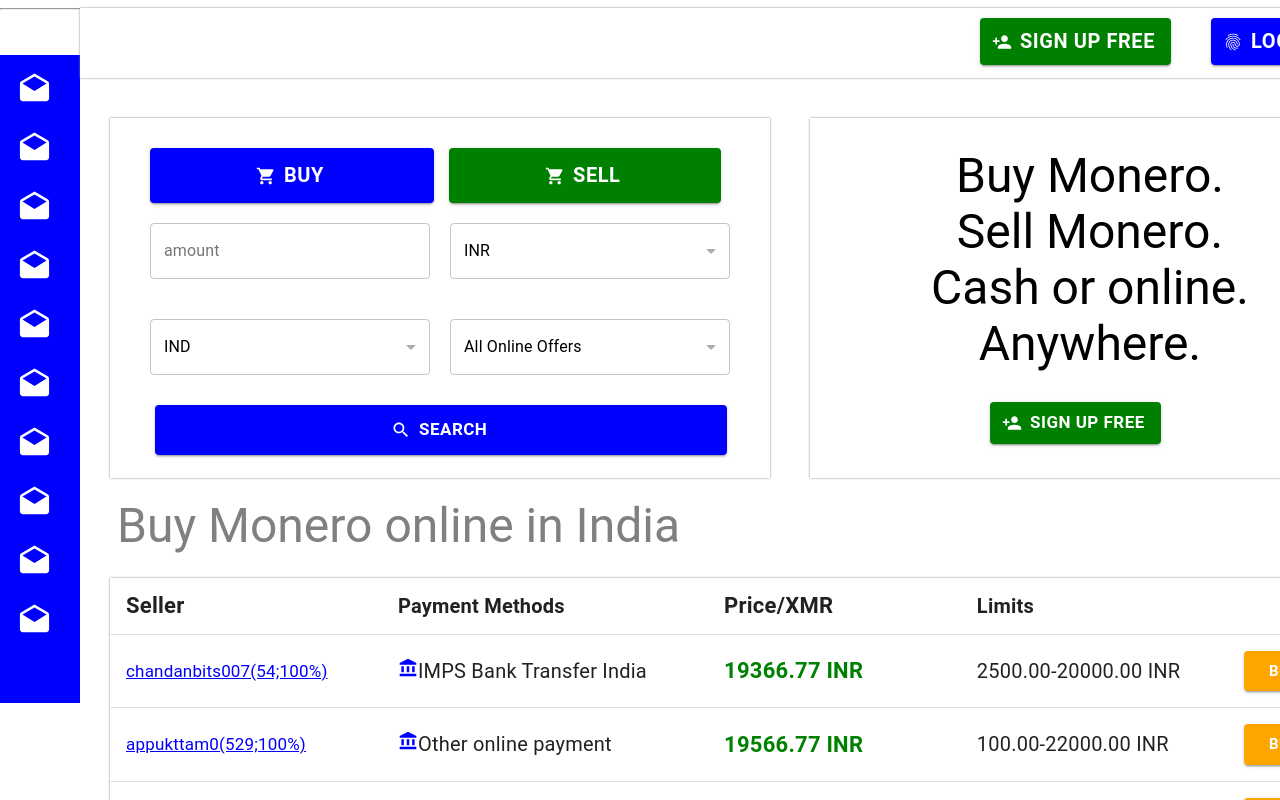
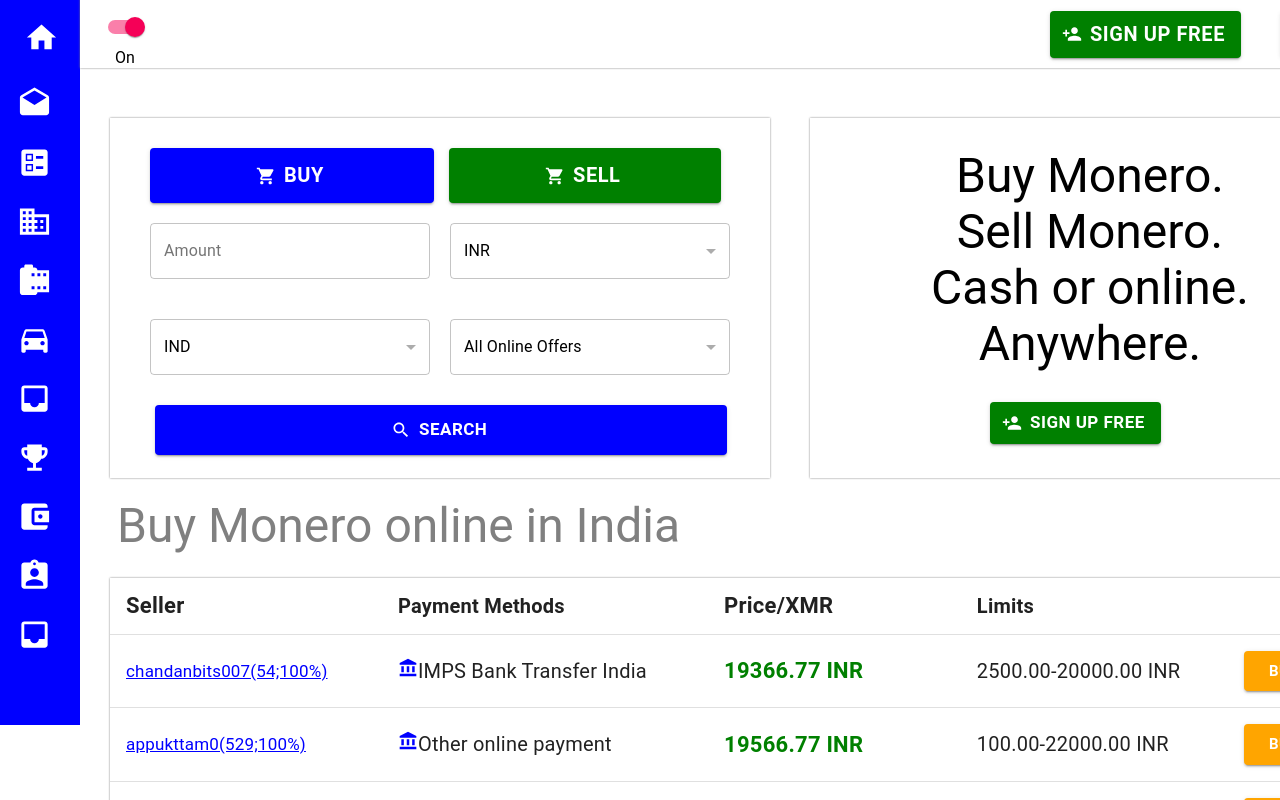
Before and after one commit to kartikayappinventiv1910/ReactTraining1, a React (Create React App) app: page / in a window 1280 px wide. Shown: the top 800 px of the page. Built offline with nearby package versions, Linux system fonts and the light colour scheme.

Commit message:
Assignment5 of material ui updated in index.js

```diff
--- a/src/modules/assignment5/index.js
+++ b/src/modules/assignment5/index.js
@@ -1,13 +1,12 @@
 import react from "react";
+
 import {
   makeStyles,
-  Drawer,
   List,
   ListItem,
   ListItemIcon,
   Button,
   TextField,
-  Toolbar,
   Typography,
   TableContainer,
   Table,
@@ -15,7 +14,12 @@
   TableBody,
   TableRow,
   TableCell,
-  Paper,FormControl,InputLabel,Select,MenuItem
+  FormControl,
+  InputLabel,
+  Select,
+  MenuItem,
+  FormControlLabel,
+  Switch
 } from "@material-ui/core";
 import InboxIcon from "@material-ui/icons/Inbox";
 import DraftsIcon from "@material-ui/icons/Drafts";
@@ -26,7 +30,16 @@
 import VpnLockIcon from "@material-ui/icons/VpnLock";
 import AccountBalanceIcon from "@material-ui/icons/AccountBalance";
 import LocationOnIcon from "@material-ui/icons/LocationOn";
-import SearchIcon from '@material-ui/icons/Search';
+import SearchIcon from "@material-ui/icons/Search";
+import HomeIcon from '@material-ui/icons/Home';
+import AccountBalanceWalletIcon from '@material-ui/icons/AccountBalanceWallet';
+import AssignmentIndIcon from '@material-ui/icons/AssignmentInd';
+import BallotIcon from '@material-ui/icons/Ballot';
+import BusinessIcon from '@material-ui/icons/Business';
+import CameraRollIcon from '@material-ui/icons/CameraRoll';
+import DirectionsCarIcon from '@material-ui/icons/DirectionsCar';
+import EmojiEventsIcon from '@material-ui/icons/EmojiEvents';
+import AssignmentIcon from '@material-ui/icons/Assignment';
 
 const styles = makeStyles({
   mainContainer: {
@@ -38,10 +51,18 @@
   menubar: {
     marginTop: "-10px",
     position: "fixed",
+    backgroundColor:"blue"
   },
   menuItem: {
     backgroundColor: "blue",
     padding: "17px",
+    color: "white",
+    width: "80px",
+    marginTop: "-10px",
+  },
+  menuItem2: {
+    backgroundColor: "black",
+    padding: "24px",
     color: "white",
     width: "80px",
     marginTop: "-10px",
@@ -56,16 +77,20 @@
     position: "absolute",
     backgroundColor: "white",
     height: "70px",
-    width: "1345px",
-    margin: "0px 80px",
+    width: "1347px",
+    margin: "-10px 80px",
     boxShadow: "0 0 2px grey",
   },
+  switch:{
+    color:"green",
+    marginTop:"10px"
+  },
+
   button: {
     backgroundColor: "green",
     fontSize: "20px",
     fontWeight: "bold",
-    left: "880px",
-    top: "10px",
+    left: "860px",
     margin: "0px 20px",
     cursor: "pointer",
   },
@@ -73,14 +98,9 @@
     backgroundColor: "blue",
     fontSize: "20px",
     fontWeight: "bold",
-    left: "900px",
-    top: "10px",
+    left: "880px",
     cursor: "pointer",
   },
-  // headerbottom:{
-  //     marginTop:"200px",
-  //     backgroundColor:"white"
-  // },
   search: {
     width: "600px",
     height: "300px",
@@ -105,17 +125,10 @@
     padding: "10px 100px",
     cursor: "pointer",
   },
-//   inputtext: {
-//     fontSize: "20px",
-//     border: "1px solid grey",
-//     margin: "20px 10px",
-//     width: "285px",
-//     height: "50px",
-//   },
-amountinput:{
-    margin:"20px 10px",
-    width:"280px"
-},
+  amountinput: {
+    margin: "20px 10px",
+    width: "280px",
+  },
   signupfree: {
     width: "500px",
     height: "300px",
@@ -171,6 +184,7 @@
   },
   buybutton: {
     backgroundColor: "orange",
+    color:"white",
     padding: "7px 25px",
     marginLeft: "-60px",
     fontSize: "15px",
@@ -243,7 +257,7 @@
     position: "absolute",
     width: "700px",
     margin: "1160px -20px",
-    color: "grey",
+    color: "black",
   },
   tablecontainer2: {
     position: "absolute",
@@ -256,7 +270,7 @@
     position: "absolute",
     width: "700px",
     margin: "1820px 40px",
-    color: "grey",
+    color: "black",
   },
   tablecontainer3: {
     position: "absolute",
@@ -268,9 +282,9 @@
   distancecol: {
     fontSize: "20px",
   },
-  inrSelect: {
-      width:"280px",
-      margin:"20px 10px",
+  inputSelect: {
+    width: "280px",
+    margin: "20px 10px",
     color: "dark-greyTwo-color",
     "& .MuiSvgIcon-root ": {
       borderLeft: "1px solid dark-greyTwo-color",
@@ -280,13 +294,21 @@
       color: "black",
     },
   },
-  searchbutton:{
+  searchbutton: {
     backgroundColor: "blue",
-    padding:"10px 240px",
+    padding: "10px 240px",
     fontSize: "17px",
     fontWeight: "600",
     margin: "10px 15px",
     cursor: "pointer",
+  },
+  steppercontent:{
+      margin:"3100px 270px",
+      position:"absolute",
+      boxShadow:"0 0 2px grey",
+      width:"800px",
+      height:"300px",
+      padding:"30px"
   }
 });
 
@@ -295,11 +317,10 @@
   return (
     <div className={classes.body}>
       <div className={classes.menubar}>
-        {/* <Drawer anchor={"left"} open={true}> */}
         <List component="nav" aria-label="main mailbox folders">
-          <ListItem button className={classes.menuItem}>
+          <ListItem button className={classes.menuItem2}>
             <ListItemIcon>
-              <InboxIcon fontSize={"large"} className={classes.icon} />
+              <HomeIcon fontSize={"large"} className={classes.icon} />
             </ListItemIcon>
           </ListItem>
           <ListItem button className={classes.menuItem}>
@@ -309,47 +330,47 @@
           </ListItem>
           <ListItem button className={classes.menuItem}>
             <ListItemIcon>
-              <DraftsIcon fontSize={"large"} className={classes.icon} />
+              <BallotIcon fontSize={"large"} className={classes.icon} />
             </ListItemIcon>
           </ListItem>
           <ListItem button className={classes.menuItem}>
             <ListItemIcon>
-              <DraftsIcon fontSize={"large"} className={classes.icon} />
+              <BusinessIcon fontSize={"large"} className={classes.icon} />
             </ListItemIcon>
           </ListItem>
           <ListItem button className={classes.menuItem}>
             <ListItemIcon>
-              <DraftsIcon fontSize={"large"} className={classes.icon} />
+              <CameraRollIcon fontSize={"large"} className={classes.icon} />
             </ListItemIcon>
           </ListItem>
           <ListItem button className={classes.menuItem}>
             <ListItemIcon>
-              <DraftsIcon fontSize={"large"} className={classes.icon} />
+              <DirectionsCarIcon fontSize={"large"} className={classes.icon} />
             </ListItemIcon>
           </ListItem>
           <ListItem button className={classes.menuItem}>
             <ListItemIcon>
-              <DraftsIcon fontSize={"large"} className={classes.icon} />
+              <InboxIcon fontSize={"large"} className={classes.icon} />
             </ListItemIcon>
           </ListItem>
           <ListItem button className={classes.menuItem}>
             <ListItemIcon>
-              <DraftsIcon fontSize={"large"} className={classes.icon} />
+              <EmojiEventsIcon fontSize={"large"} className={classes.icon} />
             </ListItemIcon>
           </ListItem>
           <ListItem button className={classes.menuItem}>
             <ListItemIcon>
-              <DraftsIcon fontSize={"large"} className={classes.icon} />
+              <AccountBalanceWalletIcon fontSize={"large"} className={classes.icon} />
             </ListItemIcon>
           </ListItem>
           <ListItem button className={classes.menuItem}>
             <ListItemIcon>
-              <DraftsIcon fontSize={"large"} className={classes.icon} />
+              <AssignmentIndIcon fontSize={"large"} className={classes.icon} />
             </ListItemIcon>
           </ListItem>
           <ListItem button className={classes.menuItem}>
             <ListItemIcon>
-              <DraftsIcon fontSize={"large"} className={classes.icon} />
+              <InboxIcon fontSize={"large"} className={classes.icon} />
             </ListItemIcon>
           </ListItem>
           <ListItem button className={classes.menuItem}>
@@ -361,6 +382,16 @@
         </List>
       </div>
       <div className={classes.header}>
+      <FormControlLabel
+        value="bottom"
+        control={
+    <Switch
+    checked={true}
+    className={classes.switch} />
+        }
+        label="On" className={classes.label}
+        labelPlacement="bottom"
+        />
         <Button
           variant="contained"
           color="secondary"
@@ -405,8 +436,13 @@
             sell
           </Button>
           {/* <TextField label="Amount" type="number" className={classes.inputtext}/> */}
-          <TextField id="outlined-basic" label="amount" variant="outlined" className={classes.amountinput} />
-          <FormControl variant="outlined" className={classes.inrSelect}>
+          <TextField
+            id="outlined-basic"
+            label="Amount"
+            variant="outlined"
+            className={classes.amountinput}
+          />
+          <FormControl variant="outlined" className={classes.inputSelect}>
             <InputLabel id="demo-simple-select-outlined-label">INR</InputLabel>
             <Select
               labelId="demo-simple-select-outlined-label"
@@ -421,7 +457,7 @@
               <MenuItem value={30}>Thirty</MenuItem>
             </Select>
           </FormControl>
-          <FormControl variant="outlined" className={classes.inrSelect}>
+          <FormControl variant="outlined" className={classes.inputSelect}>
             <InputLabel id="demo-simple-select-outlined-label">IND</InputLabel>
             <Select
               labelId="demo-simple-select-outlined-label"
@@ -436,8 +472,10 @@
               <MenuItem value={30}>UK</MenuItem>
             </Select>
           </FormControl>
-          <FormControl variant="outlined" className={classes.inrSelect}>
-            <InputLabel id="demo-simple-select-outlined-label">All Online Offers</InputLabel>
+          <FormControl variant="outlined" className={classes.inputSelect}>
+            <InputLabel id="demo-simple-select-outlined-label">
+              All Online Offers
+            </InputLabel>
             <Select
               labelId="demo-simple-select-outlined-label"
               id="demo-simple-select-outlined"
@@ -506,7 +544,7 @@
                 </TableRow>
               </TableHead>
               <TableBody>
-                <TableRow>
+                <TableRow hover>
                   <TableCell className={classes.sellercol}>
                     <u>chandanbits007(54;100%)</u>
                   </TableCell>
@@ -526,14 +564,13 @@
                   <TableCell>
                     <Button
                       variant="contained"
-                      color="primary"
                       className={classes.buybutton}
                     >
                       BUY
                     </Button>
                   </TableCell>
                 </TableRow>
-                <TableRow>
+                <TableRow hover>
                   <TableCell className={classes.sellercol}>
                     <u>appukttam0(529;100%)</u>
                   </TableCell>
@@ -553,14 +590,13 @@
                   <TableCell>
                     <Button
                       variant="contained"
-                      color="primary"
                       className={classes.buybutton}
                     >
                       BUY
                     </Button>
                   </TableCell>
                 </TableRow>
-                <TableRow>
+                <TableRow hover>
                   <TableCell className={classes.sellercol}>
                     <u>jdboi(5114;100%)</u>
                   </TableCell>
@@ -580,14 +616,13 @@
                   <TableCell>
                     <Button
                       variant="contained"
-                      color="primary"
                       className={classes.buybutton}
                     >
                       BUY
                     </Button>
                   </TableCell>
                 </TableRow>
-                <TableRow>
+                <TableRow hover>
                   <TableCell className={classes.sellercol}>
                     <u>chgbyry(4535;100%)</u>
                   </TableCell>
@@ -607,14 +642,13 @@
                   <TableCell>
                     <Button
                       variant="contained"
-                      color="primary"
                       className={classes.buybutton}
                     >
                       BUY
                     </Button>
                   </TableCell>
                 </TableRow>
-                <TableRow>
+                <TableRow hover>
                   <TableCell className={classes.sellercol}>
                     <u>chandanbits007(54;100%)</u>
                   </TableCell>
@@ -634,14 +668,13 @@
                   <TableCell>
                     <Button
                       variant="contained"
-                      color="primary"
                       className={classes.buybutton}
                     >
                       BUY
                     </Button>
                   </TableCell>
                 </TableRow>
-                <TableRow>
+                <TableRow hover>
                   <TableCell className={classes.sellercol}>
                     <u>appukuttam(5764;100%)</u>
                   </TableCell>
@@ -661,7 +694,6 @@
                   <TableCell>
                     <Button
                       variant="contained"
-                      color="primary"
                       className={classes.buybutton}
                     >
                       BUY
@@ -692,7 +724,7 @@
           <TableContainer>
             <Table>
               <TableHead>
-                <TableRow>
+                <TableRow hover>
                   <TableCell className={classes.tablehead}>Buyer</TableCell>
                   <TableCell className={classes.tablehead2}>
                     Payment Methods
@@ -703,7 +735,7 @@
                 </TableRow>
               </TableHead>
               <TableBody>
-                <TableRow>
+                <TableRow hover>
                   <TableCell className={classes.sellercol}>
                     <u>chandanbits007(54;100%)</u>
                   </TableCell>
@@ -723,14 +755,13 @@
                   <TableCell>
                     <Button
                       variant="contained"
-                      color="primary"
                       className={classes.buybutton}
                     >
                       SELL
                     </Button>
                   </TableCell>
                 </TableRow>
-                <TableRow>
+                <TableRow hover>
                   <TableCell className={classes.sellercol}>
                     <u>appukttam0(529;100%)</u>
                   </TableCell>
@@ -750,14 +781,13 @@
                   <TableCell>
                     <Button
                       variant="contained"
-                      color="primary"
                       className={classes.buybutton}
                     >
                       SELL
                     </Button>
                   </TableCell>
                 </TableRow>
-                <TableRow>
+                <TableRow hover>
                   <TableCell className={classes.sellercol}>
                     <u>jdboi(5114;100%)</u>
                   </TableCell>
@@ -777,14 +807,13 @@
                   <TableCell>
                     <Button
                       variant="contained"
-                      color="primary"
                       className={classes.buybutton}
                     >
                       SELL
                     </Button>
                   </TableCell>
                 </TableRow>
-                <TableRow>
+                <TableRow hover>
                   <TableCell className={classes.sellercol}>
                     <u>chgbyry(4535;100%)</u>
                   </TableCell>
@@ -804,14 +833,13 @@
                   <TableCell>
                     <Button
                       variant="contained"
-                      color="primary"
                       className={classes.buybutton}
                     >
                       SELL
                     </Button>
                   </TableCell>
                 </TableRow>
-                <TableRow>
+                <TableRow hover>
                   <TableCell className={classes.sellercol}>
                     <u>chandanbits007(54;100%)</u>
                   </TableCell>
@@ -831,14 +859,13 @@
                   <TableCell>
                     <Button
                       variant="contained"
-                      color="primary"
                       className={classes.buybutton}
                     >
                       SELL
                     </Button>
                   </TableCell>
                 </TableRow>
-                <TableRow>
+                <TableRow hover>
                   <TableCell className={classes.sellercol}>
                     <u>appukuttam(5764;100%)</u>
                   </TableCell>
@@ -858,7 +885,6 @@
                   <TableCell>
                     <Button
                       variant="contained"
-                      color="primary"
                       className={classes.buybutton}
                     >
                       SELL
@@ -889,7 +915,7 @@
           <TableContainer>
             <Table>
               <TableHead>
-                <TableRow>
+                <TableRow hover>
                   <TableCell className={classes.tablehead}>Buyer</TableCell>
                   <TableCell className={classes.tablehead}>Distance</TableCell>
                   <TableCell className={classes.tablehead2}>Location</TableCell>
@@ -899,7 +925,7 @@
                 </TableRow>
               </TableHead>
               <TableBody>
-                <TableRow>
+                <TableRow hover>
                   <TableCell className={classes.sellercol}>
                     <u>chandanbits007(54;100%)</u>
                   </TableCell>
@@ -922,14 +948,13 @@
                   <TableCell>
                     <Button
                       variant="contained"
-                      color="primary"
                       className={classes.buybutton}
                     >
                       SELL
                     </Button>
                   </TableCell>
                 </TableRow>
-                <TableRow>
+                <TableRow hover>
                   <TableCell className={classes.sellercol}>
                     <u>appukttam0(529;100%)</u>
                   </TableCell>
@@ -952,14 +977,13 @@
                   <TableCell>
                     <Button
                       variant="contained"
-                      color="primary"
                       className={classes.buybutton}
                     >
                       SELL
                     </Button>
                   </TableCell>
                 </TableRow>
-                <TableRow>
+                <TableRow hover>
                   <TableCell className={classes.sellercol}>
                     <u>jdboi(5114;100%)</u>
                   </TableCell>
@@ -982,14 +1006,13 @@
                   <TableCell>
                     <Button
                       variant="contained"
-                      color="primary"
                       className={classes.buybutton}
                     >
                       SELL
                     </Button>
                   </TableCell>
                 </TableRow>
-                <TableRow>
+                <TableRow hover>
                   <TableCell className={classes.sellercol}>
                     <u>chgbyry(4535;100%)</u>
                   </TableCell>
@@ -1012,7 +1035,6 @@
                   <TableCell>
                     <Button
                       variant="contained"
-                      color="primary"
                       className={classes.buybutton}
                     >
                       SELL
@@ -1106,6 +1128,10 @@
         <div className={classes.horizontal2}>
           <hr></hr>
         </div>
+        <div className={classes.steppercontent}>
+            <Typography variant="h4"><AssignmentIcon fontSize={"large"}/> Latest News</Typography>
+            <Typography>If you have an account on LocalBitcoins or Paxful and you'd like to import the reputation you have worked for while trading on these platforms, you can now do so! To do it, simply open your settings page and navigate to the reputation import tab. Your LocalBitcoins/Paxful trades will be added to your total trade count and your other stats will be displayed on your user page.</Typography>
+        </div>
       </div>
     </div>
   );
```
